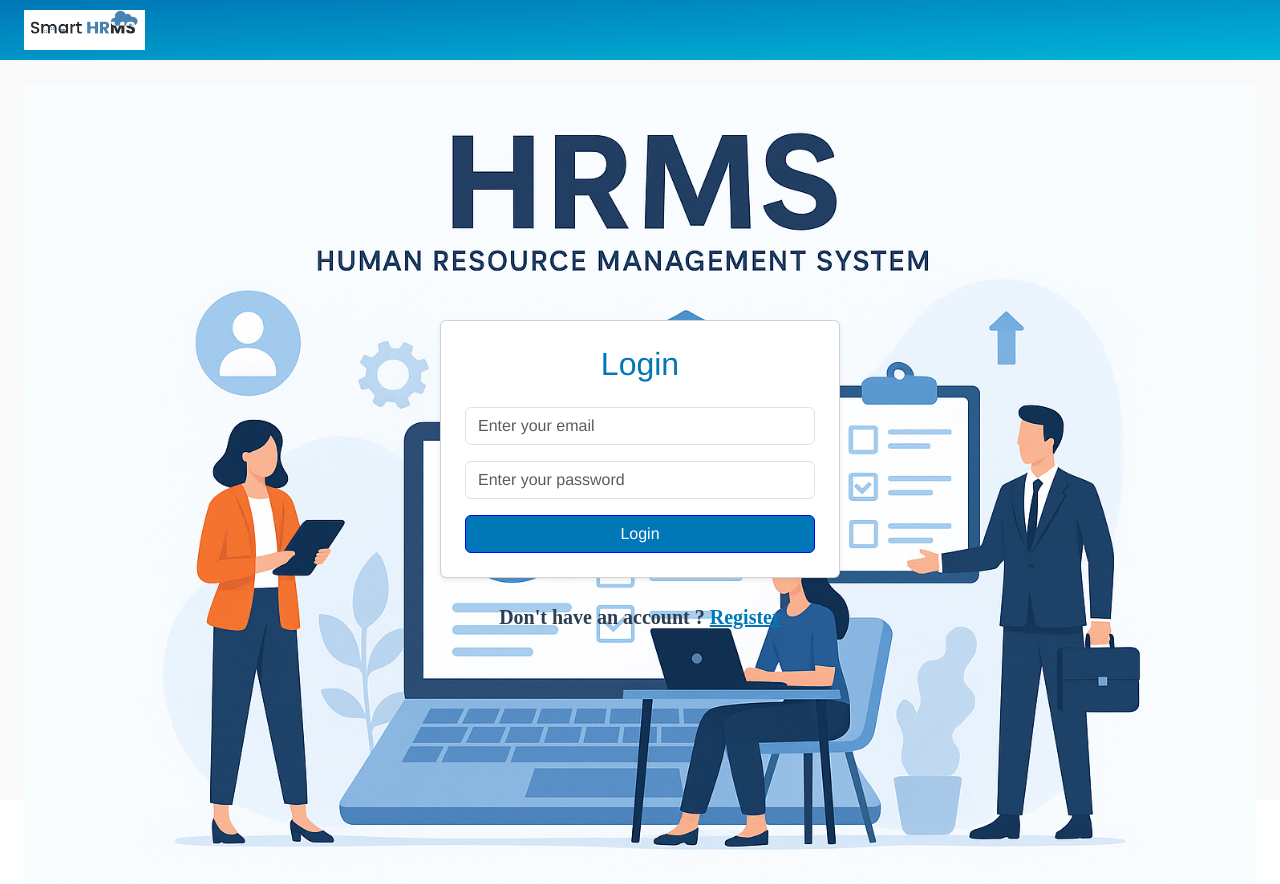
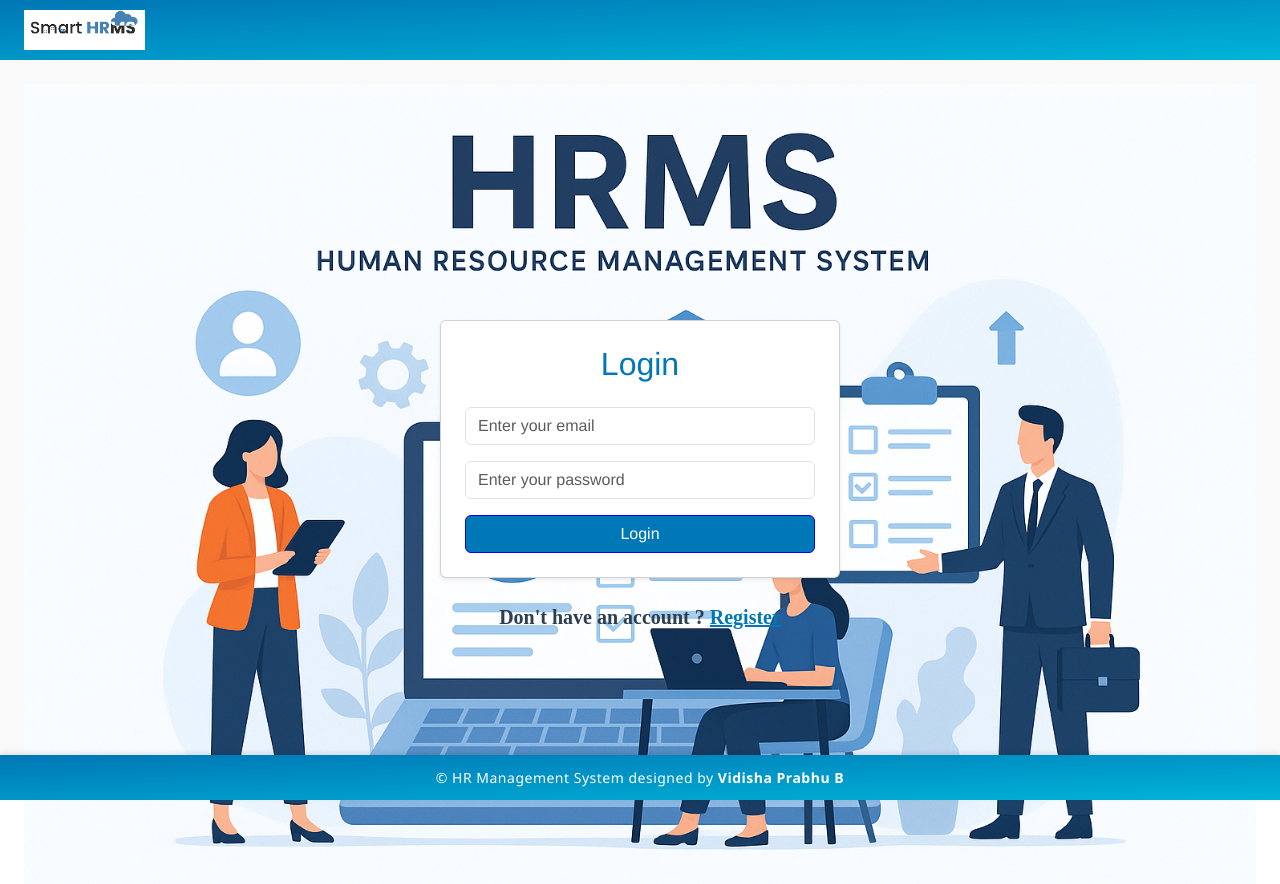
Before and after one commit to vidhishaprabhu/hrms-software, a Vue app in the folder hrms-frontend/: page / in a window 1280 px wide. Built offline with nearby package versions, Linux system fonts and the light colour scheme; no server answers.

Commit message:
Completely solved the problem of routes between admin role and employee and added the footer part that is visible to all pages

```diff
--- a/hrms-frontend/src/App.vue
+++ b/hrms-frontend/src/App.vue
@@ -32,6 +32,7 @@
       <router-view />
     </div>
   </div>
+  <footer class="footer">© HR Management System designed by <span class="designer-name">Vidisha Prabhu B</span></footer>
 </div>
 </template>
 
@@ -122,4 +123,28 @@ export default {
   color: #2c3e50;
   margin: 0;
 }
+.footer {
+    background: linear-gradient(to bottom right, #0077B6, #00B4D8);
+    color: #fff;
+    text-align: center;
+    padding: 12px 20px;
+    font-size: 14px;
+    font-family: 'Segoe UI', Tahoma, Geneva, Verdana, sans-serif;
+    box-shadow: 0 -2px 5px rgba(0,0,0,0.1);
+    position: fixed;
+    bottom: 0;
+    left: 0;
+    width: 100%;
+    letter-spacing: 0.5px;
+  }
+
+  .designer-name {
+    font-weight: bold;
+    color: white; /* Yellow highlight */
+  }
+
+  .footer:hover {
+    background:  #00B4D8;
+    transition: background 0.3s ease;
+  }
 </style>
--- a/hrms-frontend/src/components/LoginPage.vue
+++ b/hrms-frontend/src/components/LoginPage.vue
@@ -64,7 +64,9 @@ export default {
 
         const token = response.data.token;
         localStorage.setItem('api-token', token);
-        const user = response.data.user;
+        const user = response.data.user
+        localStorage.setItem('user-role', user.role);
+        console.log("User",user);
 
         if (user && (user.role === 'admin' || user.role === 'hr')) {
           this.error = '';
--- a/hrms-frontend/src/components/RegisterPage.vue
+++ b/hrms-frontend/src/components/RegisterPage.vue
@@ -77,6 +77,8 @@ export default {
           password: this.password,
           role: this.role,
         });
+        // const role = response.data.role;
+        // localStorage.setItem('user-role', role);
 
         this.error = '';
         this.message = 'Registration was Successfully done !!';
--- a/hrms-frontend/src/router/index.js
+++ b/hrms-frontend/src/router/index.js
@@ -20,11 +20,14 @@ router.beforeEach((to, from, next) => {
   const token = localStorage.getItem('api-token');
   const userRole = localStorage.getItem('user-role');
 
+  console.log("User Role:", userRole, "Route Role:", to.meta.role); // debug
+
   if (to.meta.requiresAuth) {
     if (!token) {
       next('/');
     } else {
-      if (to.meta.role && to.meta.role !== userRole) {
+      // Only block if both roles exist and they don't match (case-insensitive)
+      if (to.meta.role && userRole && to.meta.role.toLowerCase() !== userRole.toLowerCase()) {
         alert('Access Denied: Unauthorized Role');
         next('/');
       } else {
@@ -36,4 +39,5 @@ router.beforeEach((to, from, next) => {
   }
 });
 
+
 export default router
```
